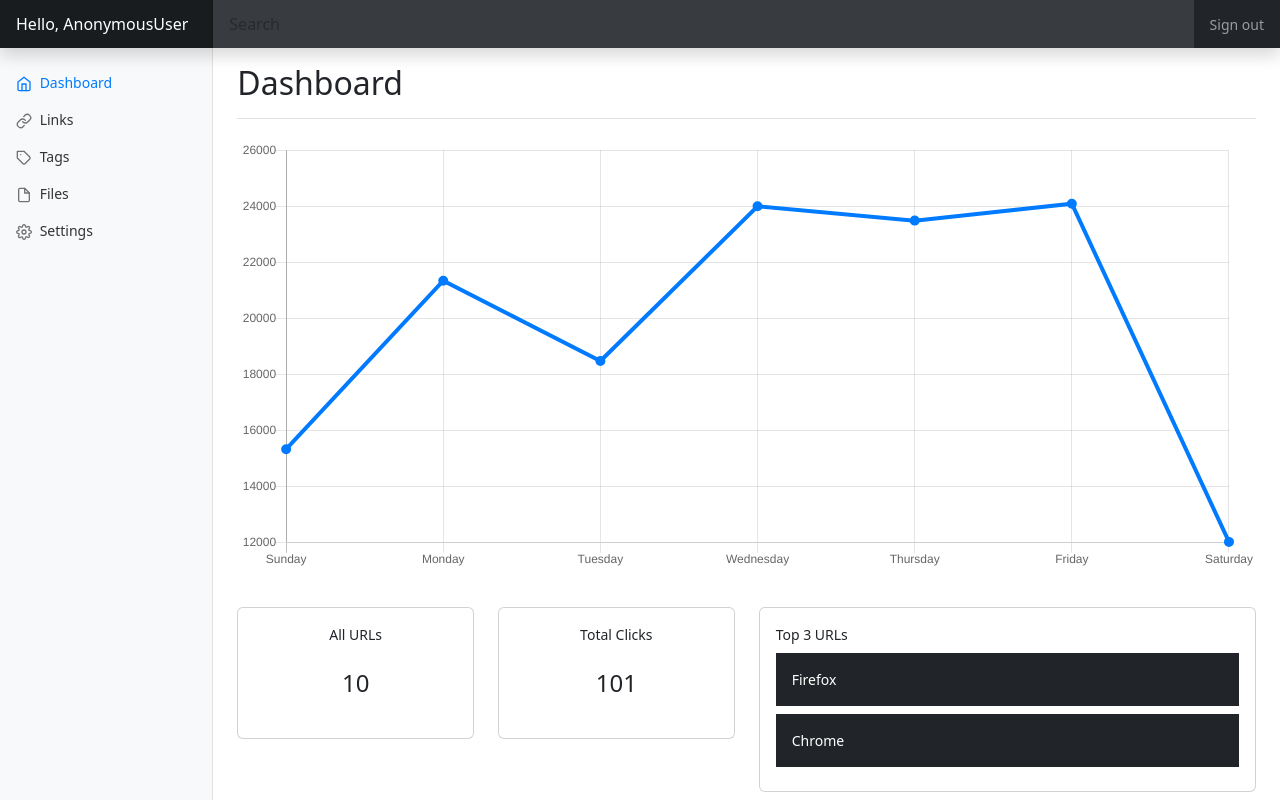
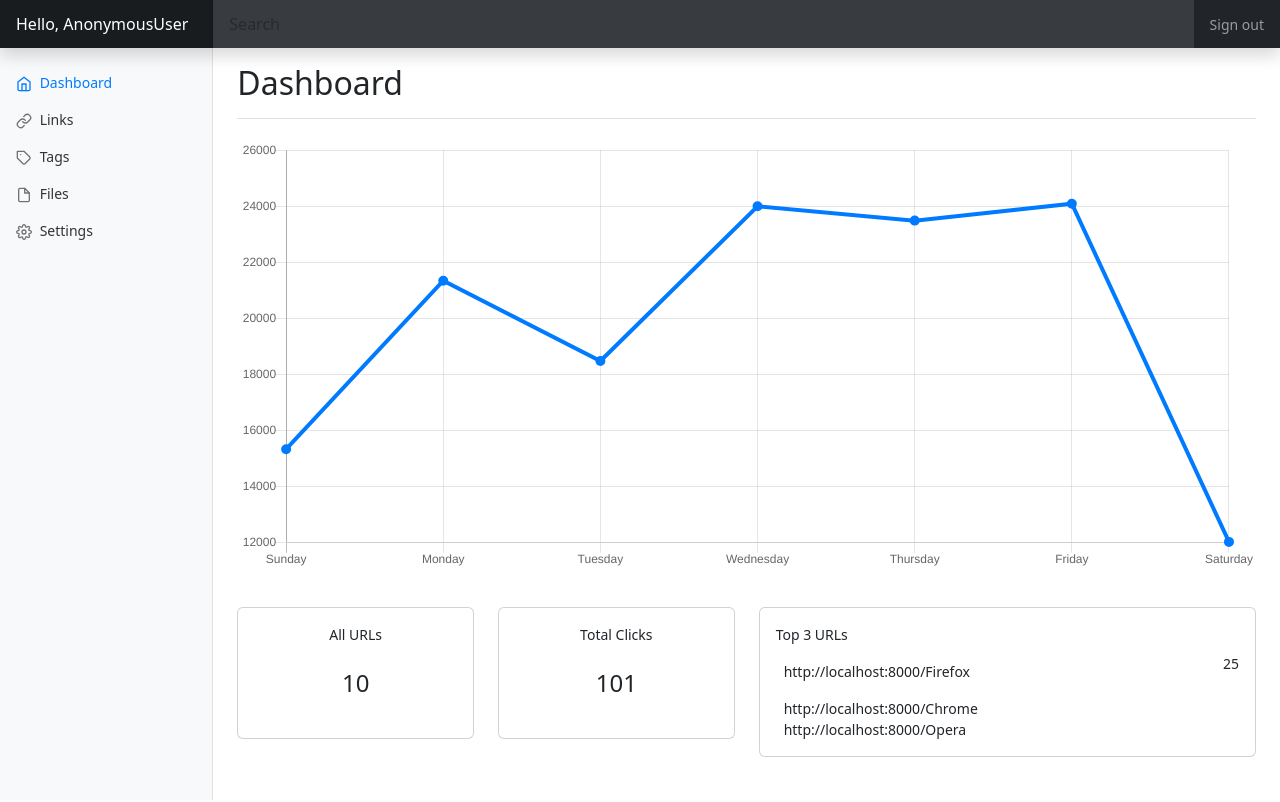
Before and after one commit to Aby-Sebastian/Shortly, a Django app: page /dashboard/ in a window 1280 px wide. Run offline with Django 4.2, Linux system fonts and the light colour scheme; some libraries are stand-ins or nearby versions.

Commit message:
added new section

```diff
--- a/app/templates/dashboard/dashboard.html
+++ b/app/templates/dashboard/dashboard.html
@@ -86,8 +86,10 @@
 
             <div class="card-body">
               <div class="card-title">Top 3 URLs</div>
-              <p class="p-3 mb-2 bg-dark text-white">Firefox</p>
-              <p class="p-3 mb-2 bg-dark text-white">Chrome</p>
+              <div class="d-flex justify-content-between">
+              <a href="#" class="p-2 mb-2 text-dark text-decoration-none">http://localhost:8000/Firefox</a>25</div>
+              <a href="#" class="p-2 mb-2 text-dark text-decoration-none">http://localhost:8000/Chrome</a><br>
+              <a href="#" class="p-2 mb-2 text-dark text-decoration-none">http://localhost:8000/Opera</a>
             </div>
           </div>
         </div>
```
